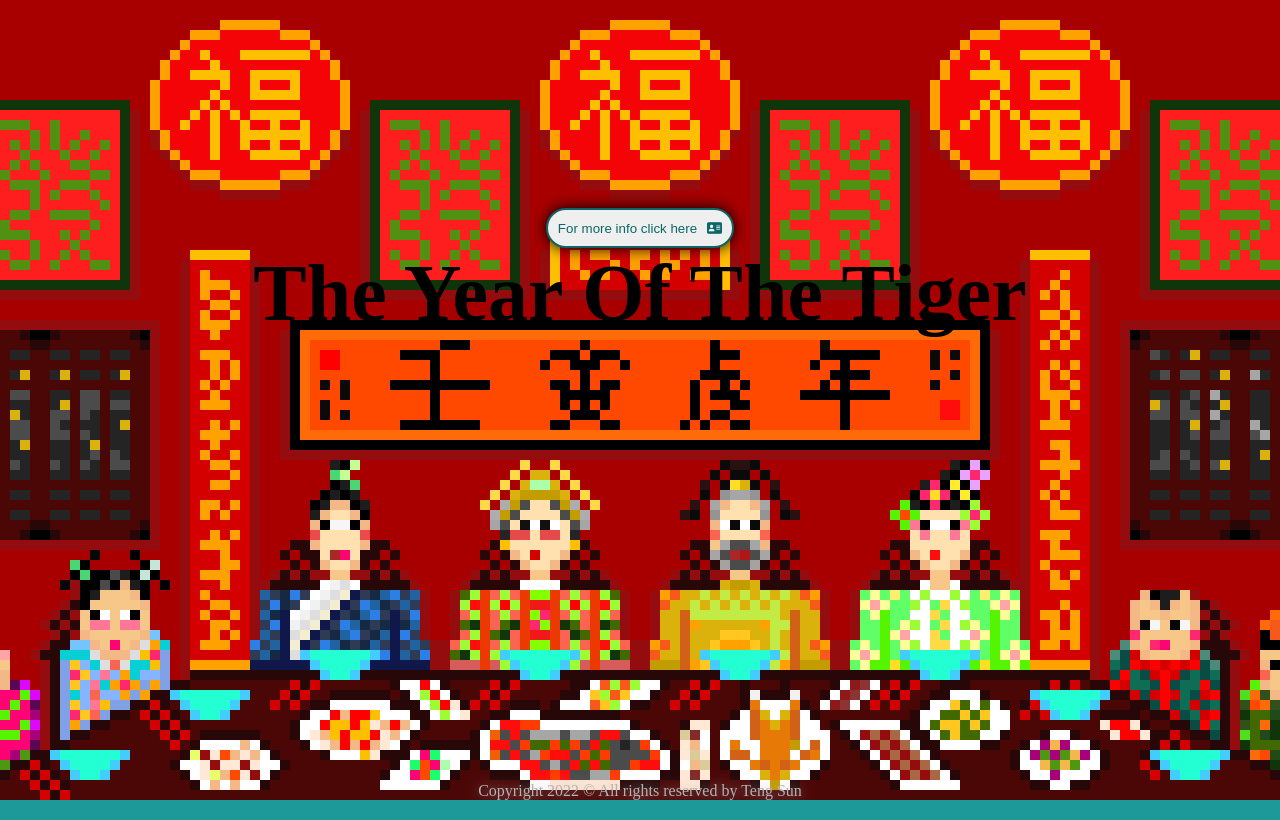
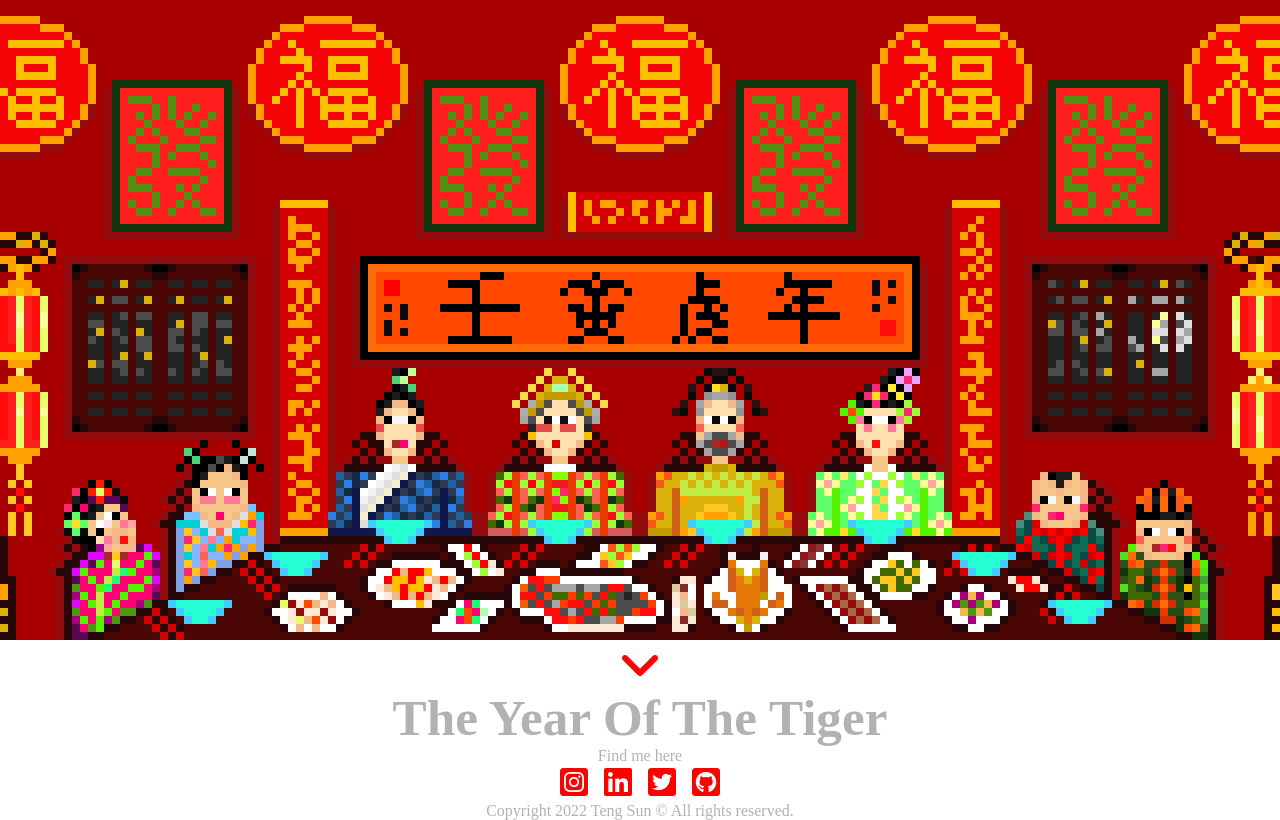
Before and after one commit to Mrtengsun/My-Gallery, a website built with Parcel: page webseite/landingpage.html in a window 1280 px wide. Built offline with nearby package versions, Linux system fonts and the light colour scheme.

Commit message:
created a landing page

```diff
--- a/package.json
+++ b/package.json
@@ -2,9 +2,10 @@
   "name": "mywebseite",
   "version": "1.0.0",
   "description": "webpages",
-  "main": "index.js",
   "scripts": {
-    "Start":"",
+    "Start": "",
+    "build": "",
+    "publish": ""
   },
   "author": "Teng Sun",
   "license": "ISC",
--- a/webseite/landingpage.css
+++ b/webseite/landingpage.css
@@ -1,3 +1,5 @@
+@import url(https://cdnjs.cloudflare.com/ajax/libs/font-awesome/6.1.2/css/all.min.css);
+
 *{
     margin: 0;
     padding: 0;
@@ -5,92 +7,90 @@
 }
 
 body{
+
+    text-align: center;
+
+}
+main{
+
     width: 100vw;
-    height: 100vh;
+    height: 80vh;
     background-image: url(./images/ios.png);
-    background-position: center ;
+    background-position:center;
     background-repeat: no-repeat;
     background-size: cover;
-    text-align: center;
-    background-color: rgb(30, 153, 153);
-    display: flex;
-    flex-direction: column;
-    justify-content: space-between;
-    align-items: center;
 
 
 }
-main{
-    margin-top: 20.33%;
+main a{
+    width: 100vw;
+    height: 100%;
+    text-decoration: none;
+}
+
+
+h1{
+
+    text-transform: capitalize;
+    font-size: 4vw;
+
+}
+footer h1:hover{
+    transform: rotateX(360deg);
+    transition-duration: 3s;
+
+}
+.arrow i{
+    text-decoration: none;
+    color: red;
+    font-size: 3rem;
+
+}
+.arrow:hover i{
+
+  transform: translateY(10%);
+  transition-duration: 1s;
+
+}
+/* @keyframes ttb{
+    0%{
+
+        transform: translateY(0);
+    }
+    50%{
+        transform: translateY(10%);
+    }
+    100%{
+        transform: translateY(0);
+    }
+} */
+
+footer{
+    color: rgb(178, 178, 178);
 
 
 }
-main .hidden{
+footer ul{
+    display: flex;
+    justify-content:center;
+    list-style-type: none;
+    gap: 1rem;
+}
+footer ul a{
+    color:red;
+    font-size: xx-large;
+
+}
+@media screen and (min-width:1086px) {
 
 
-
-
-}
-h1:hover {
-    height: 170px;
-    width: 930px;
-    border: black 10px solid;
-    background-color: orangered;
-
-
-}
-h1{
-    width: 100%;
-    height: 100%;
-    text-transform: capitalize;
-    display: flex;
-    justify-content: center;
-    align-items: center;
-    font-size: 80px;
-
-
-}
-main button{
-
-    height: 40px;
-    padding: 10px;
-    border-radius: 20px;
-    box-shadow:0 0 15px;
-    border: rgb(12, 102, 102) solid 2px ;
-}
-main button a{
-    text-decoration: none;
-  color:rgb(12, 102, 102);
-}
-main button i {
-   padding-left: 10px;
-   color:rgb(12, 102, 102);
-}
- button:hover{
-
-    background-color: rgb(12, 102, 102);
-   background-color: aqua;
-}
-footer{
-    color: rgb(178, 178, 178);
-    text-shadow: 0 0 15px ;
-}
-
-@media screen and (min-width:1086px) {
-
-  body{
-        width: 80vw;
-
-        margin: auto;
-
-    }
 }
 @media  screen and (min-width:321 ) {
     body{
         width: 100vw;
         height: 100vh;
     }
-    .icon{
-        width: 50%;
+    main{
+
     }
 }
--- a/webseite/landingpage.html
+++ b/webseite/landingpage.html
@@ -12,40 +12,30 @@
     <title>Landing page</title>
   </head>
   <body>
-    <!-- <header>
-       <p>By Teng Sun</p>
-      <ul>
-        <li><a href="#">Home</a></li>
-        <li><a href="#">Gallery</a></li>
-        <li><a href="#">About</a></li>
-        <li><a href="#">Contact</a></li>
-        <li><a href="#">shop</a></li>
-      </ul>
+    <main>
 
-      <img class="icon" src="./images/self portrait 1.PNG" alt="#" />
-      <div class="ins">
-        <a href="http://www.instagram.com/orientalrock_"
-          ><i class="fa-brands fa-instagram fa-2xl"></i>@orientalrock_</a
-        >
-      </div>
-      <p>
-        ORIENTAL <br />
-        Rock <br />
-        By Teng Sun
-      </p>
-    </header> -->
-    <main>
-      <button>
-        <a href=""
-          >For more info click here<i class="fa-solid fa-address-card"></i
-        ></a>
-      </button>
-      <div class="hidden">
+        <a href="./images/ios.png" target="_blank" ></a>
+    </main>
+    <footer>
+
+      <a class="arrow" href="./mainpage.html"><i class="fa-solid fa-angle-down"></i></a>
+      <div>
         <h1>the year of the tiger</h1>
       </div>
-    </main>
-    <footer>
-      <p>Copyright 2022 © All rights reserved by Teng Sun</p>
+      <p>Find me here</p>
+      <ul>
+        <li>
+          <a href="#" target="_blank"><i class="fa-brands fa-square-instagram"></i></i></a>
+        </li>
+        <li>
+          <a href="#"><i class="fa-brands fa-linkedin"></i></a>
+        </li>
+        <li>
+          <a href="#"><i class="fa-brands fa-square-twitter"></i></a>
+        </li>
+        <li><a href=""><i class="fa-brands fa-square-github"></i></a></li>
+      </ul>
+      <p>Copyright 2022 Teng Sun © All rights reserved. </p>
     </footer>
   </body>
 </html>
```
Also changed, not shown: 1 other file.
